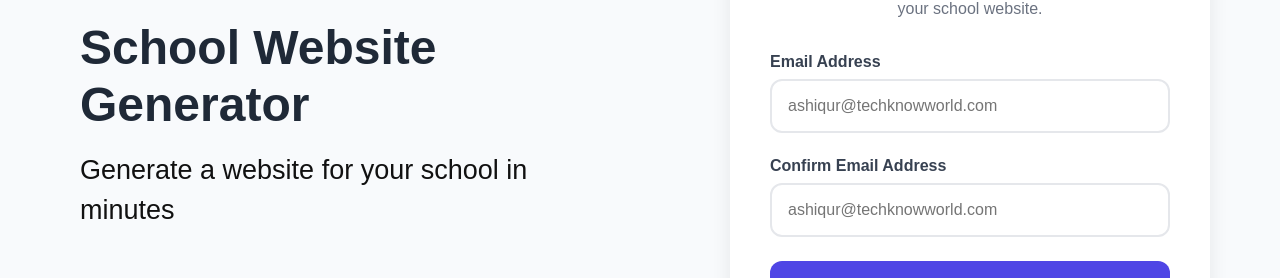
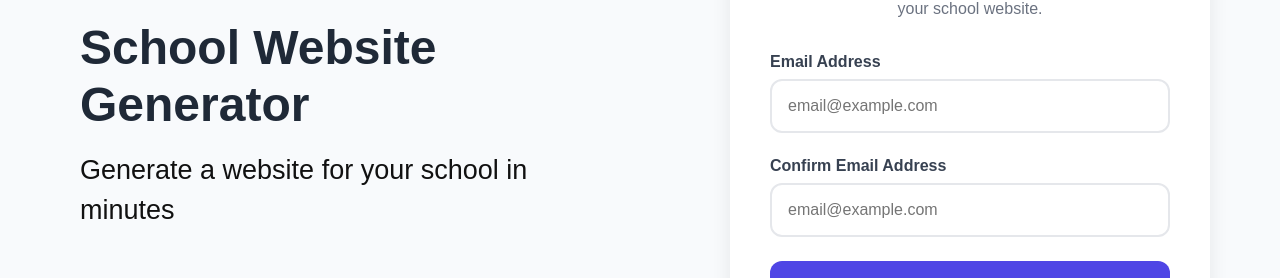
Before and after one commit to SmAshiqur/school-website-generator-form, a plain HTML site: page index.html in a window 1280 px wide. Shown: the part 297-575 px from the top of the page. Drawn offline with Linux system fonts and the light colour scheme; a web font is replaced by a local one.

Commit message:
placeholders updated

```diff
--- a/index.html
+++ b/index.html
@@ -564,10 +564,10 @@
           <p>Enter your email address to get started with creating your school website.</p>
 
           <label for="email">Email Address</label>
-          <input type="email" id="email" placeholder="ashiqur@techknowworld.com" required>
+          <input type="email" id="email" placeholder="email@example.com" required>
 
           <label for="confirmEmail">Confirm Email Address</label>
-          <input type="email" id="confirmEmail" placeholder="ashiqur@techknowworld.com" required>
+          <input type="email" id="confirmEmail" placeholder="email@example.com" required>
           <div class="error-message hidden" id="emailError"></div>
 
           <button type="submit" id="sendVerificationBtn">Send Verification Code</button>
```
